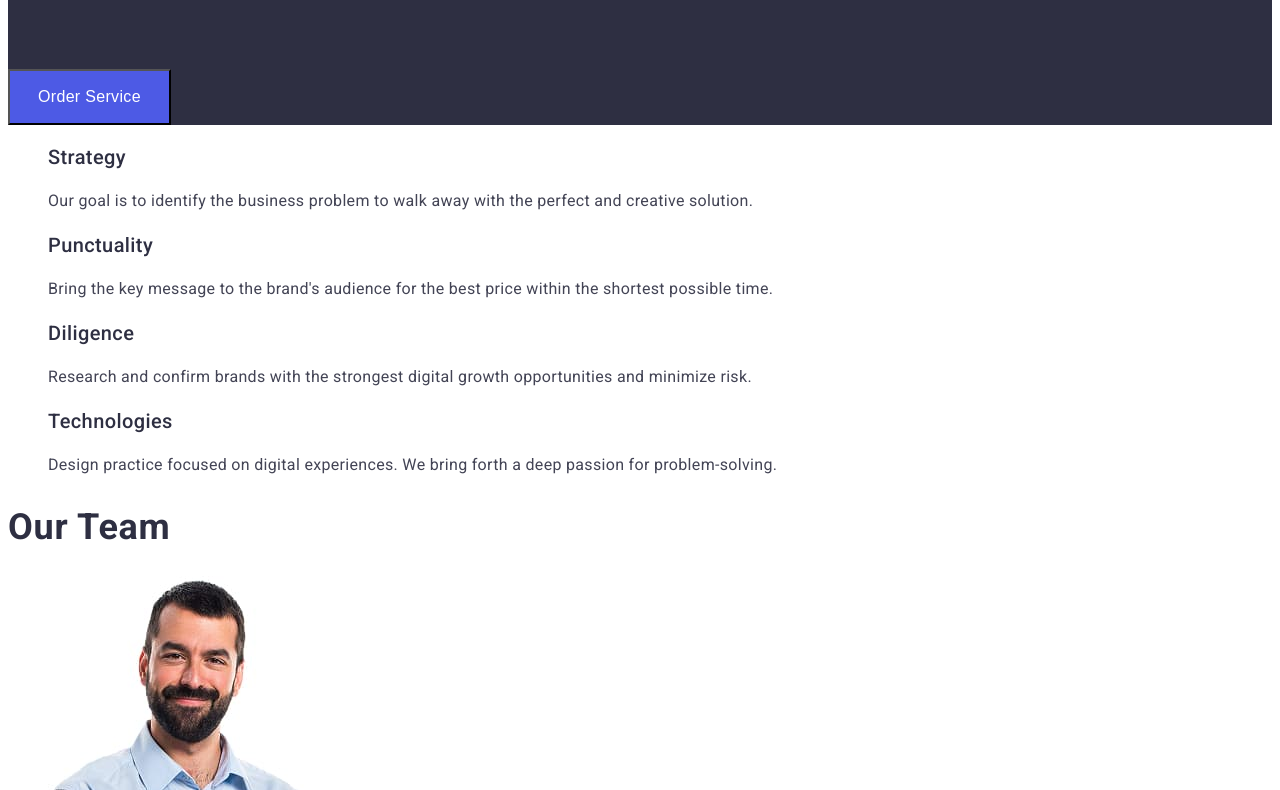
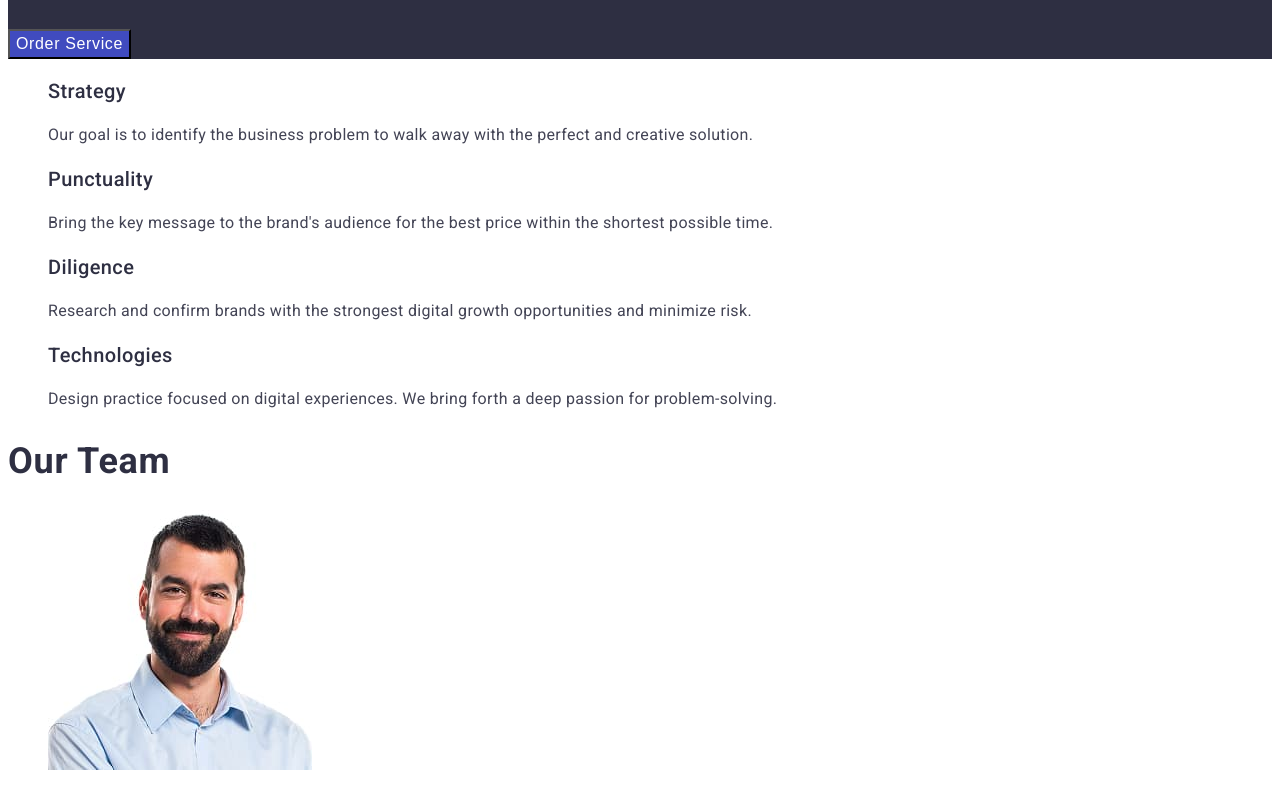
Before and after one commit to AlenaLarzhevska14/goit-markup-hw-02, a plain HTML site: page index.html in a window 1280 px wide. Shown: the part 305-1095 px from the top of the page. Drawn offline with Linux system fonts and the light colour scheme.

Commit message:
Update styles.css

```diff
--- a/css/styles.css
+++ b/css/styles.css
@@ -68,23 +68,23 @@ a {
         font-size: 56px;
         line-height: 1.07;
         letter-spacing: 0.02em;
-        text-align: center;
+
         color: #fff;
 }
 
 .hero button {
-    margin-top: 40px;
-    padding: 14px 28px;
-    background-color: #4d5ae5;
+    background-color: #404BBF;
+
     font-weight: 500;
-        font-size: 16px;
-        line-height: 1.5;
-        letter-spacing: 0.02em;
-        color: #fff;
+    font-size: 16px;
+    line-height: 1.5;
+    letter-spacing: 0.04em;
+    color: #fff;
+
         cursor: pointer;
 }
 .button:hover {
-    color:#404b8f;
+    background-color: #404BBF
 }
 /* ----------FEATURES------------ */
 .features-subtitle {
```
